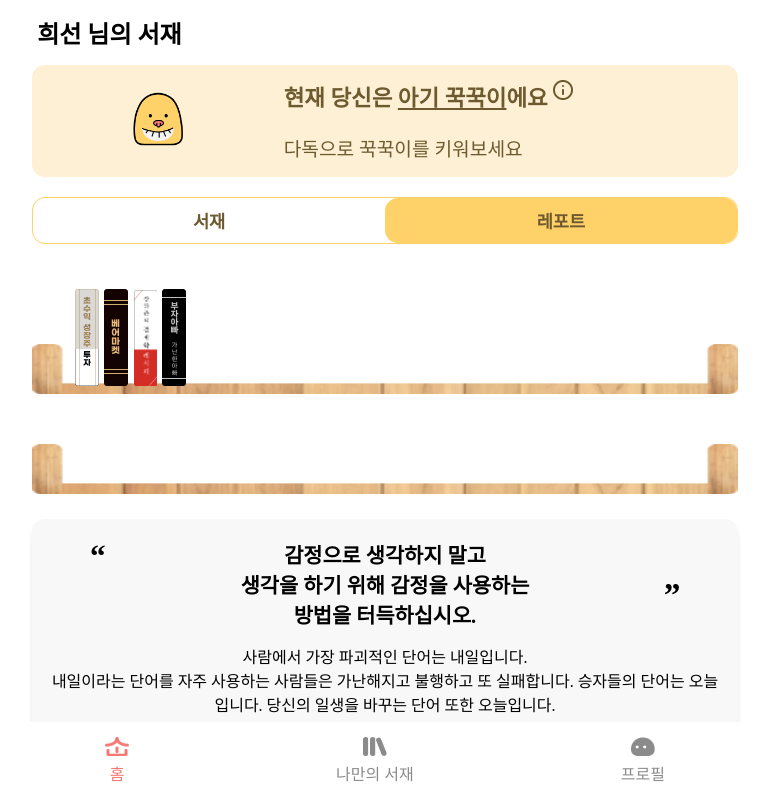
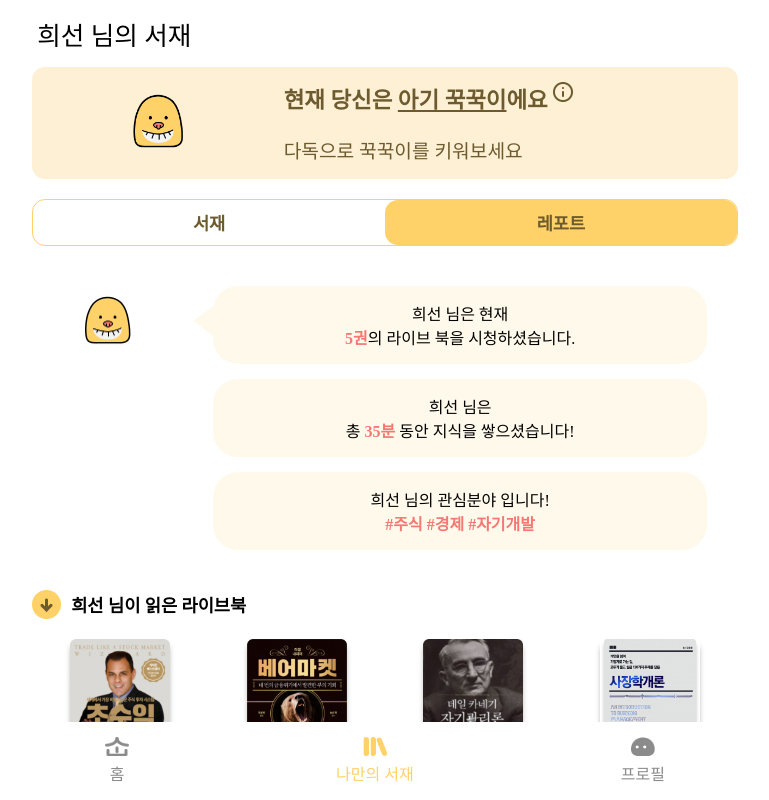
Before and after one commit to 21yuyu99/kkuckdam_frontend, a Next.js app: page /library in a window 1280 px wide. Both pictures are taken after a click on the element "레포트". Shown: the top 800 px of the page, without its empty margins (255-1024 px from the left). Built offline with nearby package versions, Linux system fonts and the light colour scheme; a web font is replaced by a local one.

Commit message:
레포트 수정

```diff
--- a/components/library/kkuck/index.tsx
+++ b/components/library/kkuck/index.tsx
@@ -1,4 +1,4 @@
-import { Container, Title, KkukkkukContainer, TextContainer, InformText, TopContainer, CharacterWrapper, InformIconWrapper, MainText } from "./kkuk.style"
+import { Container, Title, KkukkkukContainer, TextContainer, InformText, TopContainer, CharacterWrapper, InformIconWrapper, MainText } from "./kkuck.style"
 import Image from "next/image";
 import babyKkuck from "@/public/img/library/character/babyKkuck.png";
 import informIcon from "@/public/img/library/informicon.png";
--- a/components/library/kkuck/kkuk.style.ts
+++ b/components/library/kkuck/kkuck.style.ts
@@ -10,15 +10,12 @@ import styled from "styled-components"
 export const Container = styled.div`
 `
 export const Title = styled.h2`
-  font-size:1.3em;
+  font-size:1.6em;
   margin:15px auto;
   padding-left:5px;
   width:92%;
   font-family:Gmarket Sans;
-  font-weight:600;
-  @media(min-width:600px){
-    font-size:1.5em;
-  }
+  font-weight:500;
 `
 export const KkukkkukContainer = styled.div`
   margin:auto;
--- a/components/library/lib_userreadbook/index.tsx
+++ b/components/library/readbook/index.tsx
@@ -1,5 +1,4 @@
-
-import {ReadbookList, User_name, ReadList} from "./lib_readbook.style"
+import {ReadbookList, User_name, ReadList, TitleContainer} from "./readbook.style"
 import Image from 'next/image';
 import Down from "@/public/img/library/down.png";
 import UltraProfit from "@/public/img/book/ultra-profit.png"
@@ -10,28 +9,28 @@ import MarketOverview from "@/public/img/book/MarketOverview.png"
 export const UserReadBookList = () => {
     return (
         <ReadbookList>
-            <Image src={Down} alt="내리기" width={29} height={29} />
-            <span className="text-style">김민재짱짱 님이 읽은 라이브북</span>
+            <TitleContainer>
+                <Image src={Down} alt="내리기" width={29} height={29} />
+                <span>희선 님이 읽은 라이브북</span>
+            </TitleContainer>
             <ReadList>
             <div>
             <Image src={UltraProfit} alt = "초수익 성장주 투자" width={100} height={153}/>
-            <span className ="write-style">서평작성</span>
+            <span>서평작성</span>
             </div>
             <div>
             <Image src={BearMarket} alt = "베어마켓" width={100} height={153}/>
-            <span className ="write-style">서평작성</span>
+            <span>서평작성</span>
             </div>
             <div>
             <Image src={SelfManagement} alt = "자기관리론" width={100} height={153}/>
-            <span className ="write-style">서평작성</span>
+            <span>서평작성</span>
             </div>
             <div>
             <Image src={MarketOverview} alt = "시장학개론" width={100} height={153}/>
-            <span className ="write-style">서평작성</span>
+            <span>서평작성</span>
             </div>
             </ReadList>
-
-
         </ReadbookList>
     )
 }
--- a/components/library/lib_userreadbook/lib_readbook.style.tsx
+++ b/components/library/readbook/readbook.style.tsx
@@ -4,15 +4,20 @@ import styled from "styled-components";
 
 export const ReadbookList = styled.div`
     display : flex;
+    margin:auto;
     margin-top : 25px;
-    margin-left : 15px;
     flex-direction: column;
-    .text-style{
-        margin-top : -24px;
-        margin-left : 40px;
-    }
+    width:92%;
 `
-
+export const TitleContainer = styled.div`
+display:flex;
+align-items:center;
+font-weight:600;
+font-size:1.1em;
+>img{
+    margin-right:10px;
+}
+`
 export const User_name = styled.div`
     display : flex;
     margin-left: 10px;
@@ -23,21 +28,20 @@ export const ReadList = styled.div`
 display:flex;
 margin-top : 20px;
 overflow:scroll;
-
+@media (min-width:463px){
+    justify-content:space-around;
+}
 >div{
     display : flex;
     flex-direction : column;
-
+    align-items:center;
 }
-
 >div > img{
     margin: 0 5px;
-    box-shadow : 0 6px 6px -5px black;
-
+    box-shadow : 0 6px 6px -2px gray;
 }
-.write-style{
-    margin: 10px 5px 100px 30px;
-    display : flex;
+>div>span{
+    margin-top: 10px;
     text-decoration : underline;
     color : #797979;
 }
--- /dev/null
+++ b/components/library/report/index.tsx
@@ -0,0 +1,28 @@
+
+import {ReportContainer,BubbleWrapper,BubbleContainer, KkuckWrapper} from "./report.style"
+import Image from 'next/image';
+import kkuck from '@/public/img/library/character/babyKkuck.png';
+
+export const Report = () => {
+    return (
+        <ReportContainer>
+            <KkuckWrapper>
+                <Image src = {kkuck} alt = "꾹꾹이" width = {55} height = {49}/>
+            </KkuckWrapper>
+            <BubbleContainer>
+                <BubbleWrapper triangle = {true}>
+                    <p>희선 님은 현재</p>
+                    <p><span>5권</span>의 라이브 북을 시청하셨습니다.</p>
+                </BubbleWrapper>
+                <BubbleWrapper triangle = {false}>
+                            <p>희선 님은</p>
+                            <p>총&nbsp;<span>35분&nbsp;</span>동안 지식을 쌓으셨습니다!</p>
+                </BubbleWrapper>
+                <BubbleWrapper triangle = {false}>
+                            <p>희선 님의 관심분야 입니다!</p>
+                            <p><span>#주식 #경제 #자기개발</span></p>
+                </BubbleWrapper>
+            </BubbleContainer>
+        </ReportContainer>
+    )
+}
--- /dev/null
+++ b/components/library/report/report.style.tsx
@@ -0,0 +1,46 @@
+import styled from "styled-components";
+
+export const ReportContainer = styled.div`
+    margin-top:40px;
+    display : flex;
+    width:92%;
+    justify-content:center;
+`
+export const KkuckWrapper = styled.div`
+width:30%;
+text-align:center;
+padding-top:10px;
+`
+export const BubbleContainer = styled.div`
+    display : flex;
+    flex-direction : column;
+    width:70%;
+`
+export const BubbleWrapper = styled.div<{triangle:boolean}>`
+    font-family: 'Gmarket Sans';
+    font-weight:500;
+    padding:15px 0;
+    border-radius: 25px;
+    background-color: rgba( 255, 209, 105, 0.13);
+    position: relative;
+    margin-bottom:15px;
+    text-align:center;
+    ${props=>props.triangle == true?
+        `    &::after {
+            content: '';
+            position: absolute;
+            border-style: solid;
+            border-width: 15px 20.3px 15px 0;
+            border-color : transparent rgba( 255, 209, 105, 0.13);
+            display: block;
+            left: -20px;
+            top: 20px;
+        }`
+        :
+        ``
+    }
+    >p>span{
+        color:#F47873;
+        font-weight:bold;
+    }
+`
--- a/components/library/reviewbanner/review.style.tsx
+++ b/components/library/reviewbanner/review.style.tsx
@@ -1,6 +1,4 @@
 import styled from "styled-components";
-
-
 
 export const ReviewContainer = styled.div`
     width : 92%;
--- a/pages/library.tsx
+++ b/pages/library.tsx
@@ -3,12 +3,18 @@ import { KkukBanner } from '@/components/library/kkuck'
 import {ToggleBtn} from '@/components/library/toggleBtn'
 import {BookShelf, EmptyBookShelf} from '@/components/library/bookshelf'
 import {ReviewBanner} from '@/components/library/reviewbanner'
-import {UserReadBookList} from '@/components/library/lib_userreadbook'
+import {UserReadBookList} from '@/components/library/readbook'
 import {BottomBar} from '@/components/bottomBar'
 import Head from 'next/head'
-import { Margin } from '@/styles/library.style'
+import { BottomMargin, Margin } from '@/styles/library.style'
+import { useAppDispatch, useAppSelector } from '@/store/hooks'
+import { Report } from '@/components/library/report'
+import { changeBottomState } from '@/store/bottomBar'
 
 export default function library() {
+  const toggleState:string = useAppSelector((state)=>state.toggleState);
+  const dispatch = useAppDispatch();
+   dispatch(changeBottomState("library"));
   return (
     <>
       <Head>
@@ -17,12 +23,21 @@ export default function library() {
       <Main>
         <KkukBanner/>
         <ToggleBtn/>
-        <BookShelf/>
-        <EmptyBookShelf/>
-        <Margin/>
-        <ReviewBanner/>
+        {toggleState == "library"?
+        <>
+          <BookShelf/>
+          <EmptyBookShelf/>
+          <Margin/>
+          <ReviewBanner/>
+        </>
+        :
+        <>
+        <Report/>
+        </>
+        }
         <UserReadBookList/>
         <BottomBar/>
+        <BottomMargin/>
       </Main>
     </>
   )
--- a/styles/library.style.ts
+++ b/styles/library.style.ts
@@ -3,3 +3,7 @@ export const Margin = styled.div`
 width:100%;
 height:45px;
 `
+export const BottomMargin = styled.div`
+width:100%;
+height:100px;
+`
```
Also changed, not shown: components/report/index.tsx (deleted, +0 -51 lines), components/report/report.style.tsx (deleted, +0 -101 lines), pages/report.tsx (deleted, +0 -27 lines).
